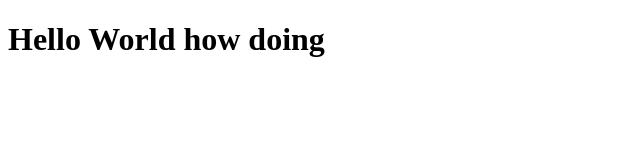
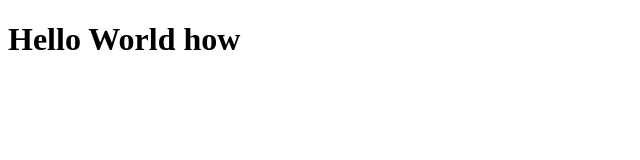
Before and after one commit to Srirajbalaji96/UI-UX, a plain HTML site: page Index.html in a window 1280 px wide. Shown: the whole page, without its empty margins (0-640 px from the left). Drawn offline with Linux system fonts and the light colour scheme.

Commit message:
changes to commit

```diff
--- a/Index.html
+++ b/Index.html
@@ -7,6 +7,6 @@
     <title>GFG</title>
 </head>
 <body>
-    <h1>Hello World how doing </h1>
+    <h1>Hello World how </h1>
 </body>
 </html>
```
